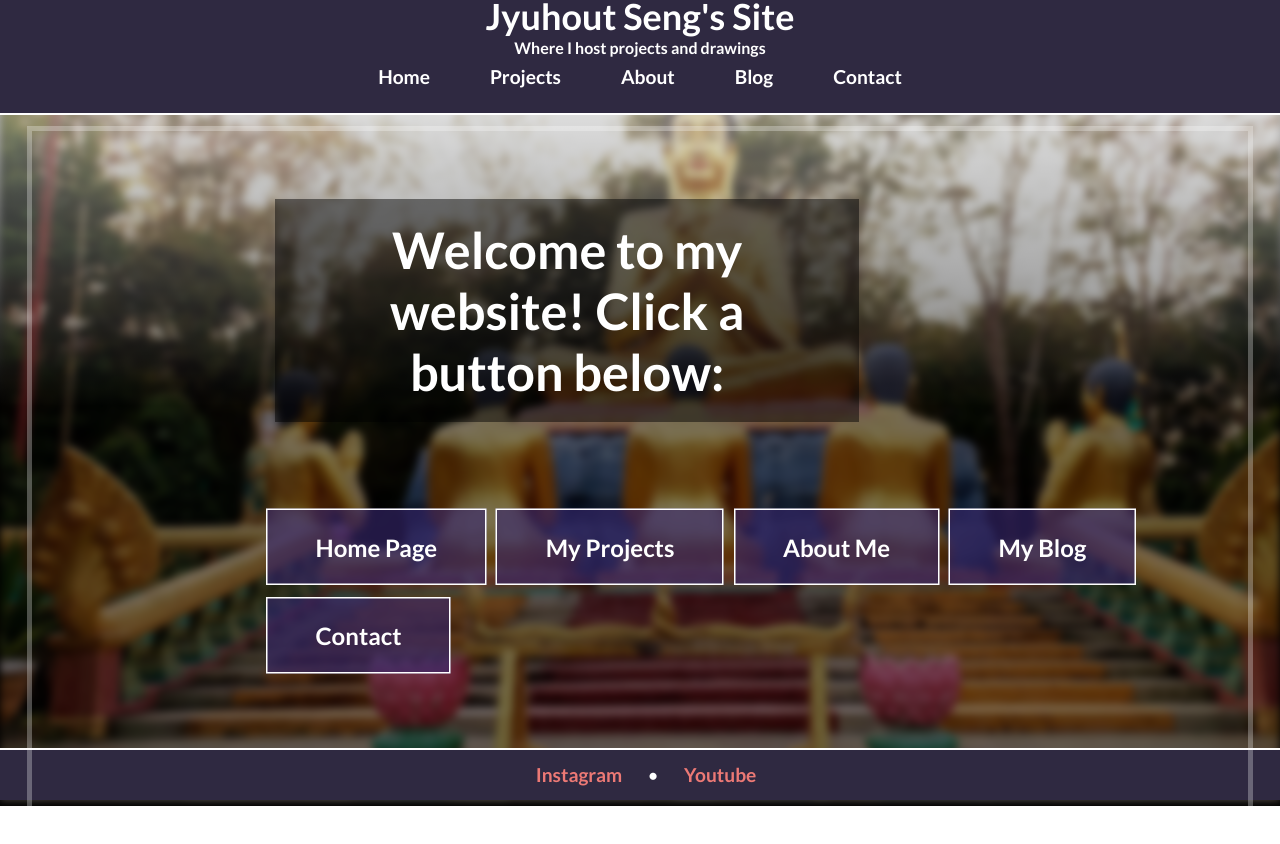
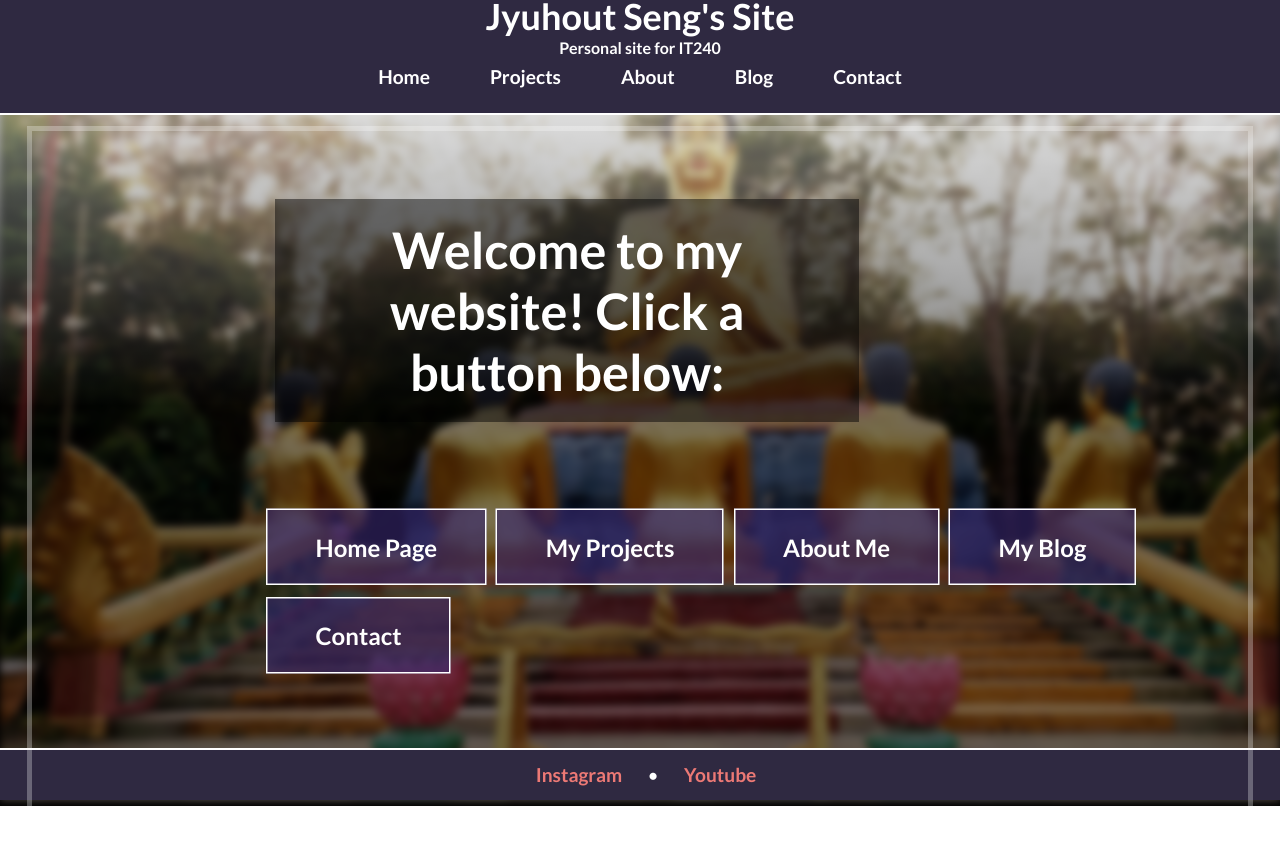
Before and after one commit to jyuhoutseng/personal_site, a plain HTML site: page index.html in a window 1280 px wide. Drawn offline with Linux system fonts and the light colour scheme.

Commit message:
Update index.html

```diff
--- a/index.html
+++ b/index.html
@@ -11,7 +11,7 @@
    <p class="skipnavigation"><a href="home.html">Skip navigation</a></p>
    <nav class="sitenavigation">
         <h1><a href="index.html">Jyuhout Seng's Site</a></h1>
-            <h3 class="summary">Where I host projects and drawings</h3>
+            <h3 class="summary">Personal site for IT240</h3>
         <p><a href="home.html">Home</a></p>
         <p><a href="projects.html">Projects</a></p>
         <p><a href="about.html">About</a></p>
```
